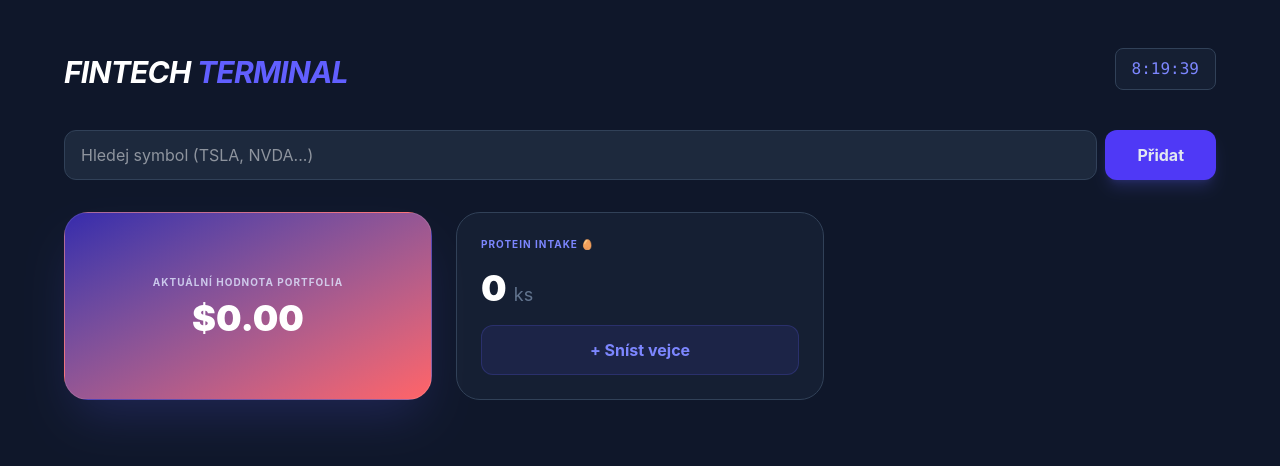
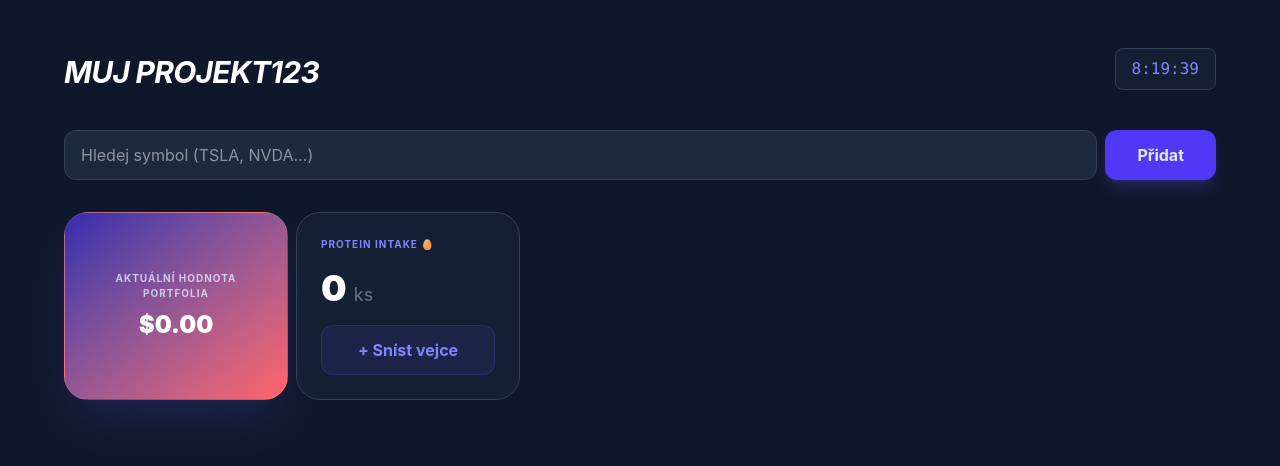
Before and after one commit to bartos123/muj-projekt, a React (Vite) app: page / in a window 1280 px wide. Shown: the top 466 px of the page. Built offline with nearby package versions, Linux system fonts and the light colour scheme.

Commit message:
novy visual

```diff
--- a/package.json
+++ b/package.json
@@ -10,6 +10,7 @@
     "preview": "vite preview"
   },
   "dependencies": {
+    "lucide-react": "^1.7.0",
     "react": "^19.2.4",
     "react-dom": "^19.2.4",
     "recharts": "^3.8.1"
--- a/src/App.jsx
+++ b/src/App.jsx
@@ -75,7 +75,7 @@ function App() {
     }
 
     try {
-      const res = await fetch(`https://finnhub.io/api/v1/quote?symbol=${cleanQuery}&token=${API_KEY}`);
+      const res =  await fetch(`https://finnhub.io/api/v1/quote?symbol=${cleanQuery}&token=${API_KEY}`);
       const data = await res.json();
 
       if (data.c === 0 || data.d === null) {
@@ -110,14 +110,15 @@ function App() {
     <div className="min-h-screen bg-[#0f172a] text-slate-200 p-6 md:p-12 font-sans">
       <header className="max-w-6xl mx-auto mb-10 flex justify-between items-end">
         <div>
-          <h1 className="text-3xl font-bold text-white tracking-tight italic uppercase">Fintech <span className="text-indigo-500">Terminal</span></h1>
+          <h1 className="text-3xl font-bold text-white tracking-tight italic uppercase">MUJ PROJEKT123</h1>
         </div>
         <div className="font-mono text-indigo-400 hidden sm:block bg-slate-800/50 px-4 py-2 rounded-lg border border-slate-700">
           {time.toLocaleTimeString("cs-CZ")}
         </div>
       </header>
 
-      <section className="max-w-6xl mx-auto mb-8 flex gap-2">
+      <section className="max-w-6xl mx-auto mb-8 flex gap-2 ">
+        <section className="duration-300 flex-1 hover:scale-101">
         <input
           type="text"
           value={searchQuery}
@@ -126,19 +127,21 @@ function App() {
           placeholder="Hledej symbol (TSLA, NVDA...)"
           className="bg-slate-800 border border-slate-700 rounded-xl px-4 py-3 w-full text-white focus:border-indigo-500 outline-none transition-all"
         />
+        </section>
         <button onClick={addToWatchlist} className="bg-indigo-600 px-8 rounded-xl font-bold hover:bg-indigo-500 transition-all shadow-lg shadow-indigo-500/20 active:scale-95">
           Přidat
         </button>
       </section>
 
-      <main className="max-w-6xl mx-auto grid grid-cols-1 md:grid-cols-2 lg:grid-cols-3 gap-6">
+      <main className="max-w-6xl mx-auto grid grid-cols-2 md:grid-cols-3 lg:grid-cols-5 gap-2">
 
         {/* DASHBOARD - CELKOVÉ PENÍZE */}
-        <div className="bg-gradient-to-br from-indigo-800 to-red-400 rounded-3xl shadow-2xl shadow-indigo-500/20 flex flex-col justify-center text-center p-8 border border-white/10 min-h-[160px]">
+        <div className="bg-gradient-to-br from-indigo-800 to-red-400 rounded-3xl shadow-2xl shadow-indigo-500/20 flex flex-col justify-center text-center p-5 border border-white/10 min-h-[160px]">
           <div className="text-[10px] font-bold mb-2 uppercase tracking-widest text-indigo-100 opacity-80">Aktuální hodnota portfolia</div>
-          <div className="text-4xl font-black text-white">
+          <div className="text-2xl font-black text-white">
             ${celkovePortfolio.toLocaleString(undefined, {minimumFractionDigits: 2, maximumFractionDigits: 2})}
           </div>
+
         </div>
 
         {/* VEJCOMĚR */}
--- a/src/StockCard.jsx
+++ b/src/StockCard.jsx
@@ -1,37 +1,43 @@
 import React from "react"
+import { ChartNoAxesColumnIncreasing, ChartNoAxesColumnDecreasing, X, CirclePlus, CircleMinus } from 'lucide-react';
 
 function StockCard({ symbol, shares, price, change, onUpdateShares, onDelete }) {
+
   const totalValue = price ? (price * shares).toFixed(2) : '0.00'
 
   return (
     <div className="relative bg-slate-800/80 border border-slate-700 p-6 rounded-2xl hover:border-slate-500 transition-all group shadow-xl">
-      <button onClick={onDelete} className="absolute top-4 right-4 text-slate-600 hover:text-red-500 opacity-0 group-hover:opacity-100 transition-all">✕</button>
+      {/* Smazání */}
+      <button onClick={onDelete} className="absolute top-4 right-4 text-slate-600 hover:text-red-500 opacity-0 group-hover:opacity-100 transition-all">
+        <X size={25}/>
+      </button>
 
-      <div className="flex justify-between items-center mb-6">
+      <div className="flex items-start justify-between ">
         <h3 className="text-2xl font-black text-white tracking-tighter">{symbol}</h3>
         <div className={`text-xs font-bold px-2 py-1 rounded ${change >= 0 ? 'bg-emerald-500/10 text-emerald-400' : 'bg-red-500/10 text-red-400'}`}>
-          {change >= 0 ? '▲' : '▼'} {Math.abs(change || 0).toFixed(2)}%
+          {change >= 0 ? <ChartNoAxesColumnIncreasing size={16} /> : <ChartNoAxesColumnDecreasing size={16} />} {Math.abs(change || 0).toFixed(2)}%
         </div>
       </div>
 
       <div className="space-y-4">
+        {/* HLAVNÍ HODNOTA */}
         <div>
-          <p className="text-[10px] text-slate-500 uppercase font-bold tracking-widest">Aktuální hodnota pozice</p>
+          <p className="text-[10px] text-slate-500 uppercase font-bold tracking-widest">Market Value</p>
           <p className="text-3xl font-bold text-white">${totalValue}</p>
           <p className="text-[10px] text-slate-600 mt-1">Cena za kus: ${price ? price.toFixed(2) : '...'}</p>
         </div>
 
+        {/* INPUT PRO KUSY */}
         <div className="pt-4 border-t border-slate-700/50">
-          <label className="text-[10px] text-slate-500 uppercase font-bold tracking-widest block mb-2 text-center">Počet kusů (Shares)</label>
+          <label className="text-[10px] text-slate-500 uppercase font-bold tracking-widest block mb-2 text-center">Holding Shares</label>
           <div className="flex items-center gap-2">
-            <button onClick={() => onUpdateShares(Math.max(0, shares - 1))} className="bg-slate-700 w-10 h-10 rounded-lg hover:bg-slate-600 text-white font-bold">-</button>
+            <button onClick={() => onUpdateShares(Math.max(0, shares - 1))} className="bg-slate-700 w-10 h-8 rounded-lg hover:bg-slate-600 text-white flex justify-center items-center"><CircleMinus size={20} /></button>
             <input
-              type="number"
               value={shares}
               onChange={(e) => onUpdateShares(e.target.value)}
               className="bg-transparent text-center w-full text-white font-bold text-lg outline-none focus:text-indigo-400"
             />
-            <button onClick={() => onUpdateShares(shares + 1)} className="bg-slate-700 w-10 h-10 rounded-lg hover:bg-slate-600 text-white font-bold">+</button>
+            <button onClick={() => onUpdateShares(shares + 1)} className="bg-slate-700 w-10 h-8 rounded-lg hover:bg-slate-600 text-white flex justify-center items-center"><CirclePlus size={20} /></button>
           </div>
         </div>
       </div>
```
Also changed, not shown: 1 other file (tests, documents, lock files or other folders).
